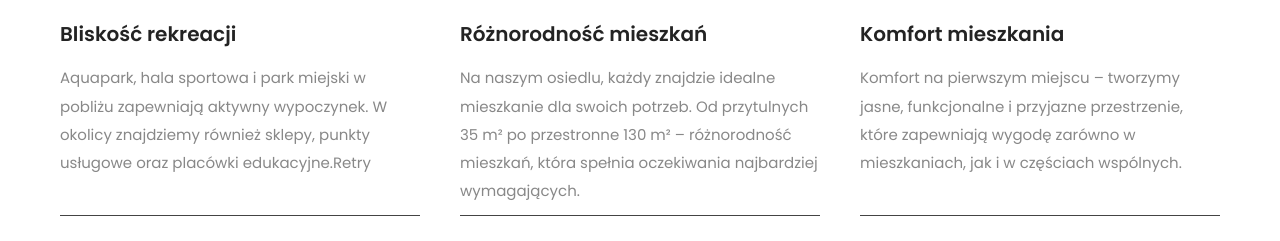
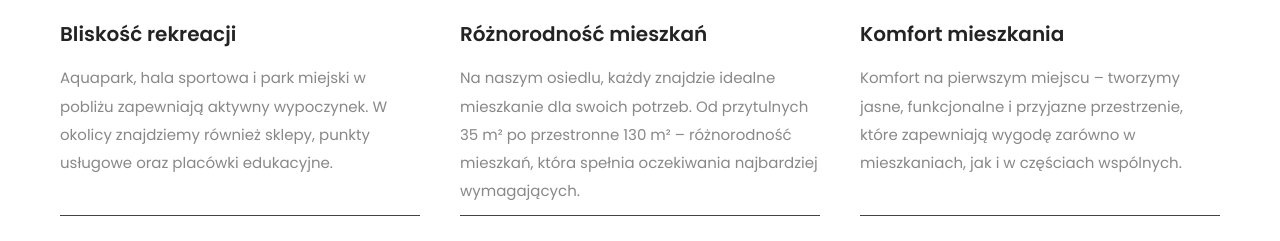
Before and after one commit to skowrxn/osiedle-olimpijczykow-website, a Next.js app: page /o-inwestycji in a window 1280 px wide. Shown: the part 711-952 px from the top of the page. Built offline with nearby package versions, Linux system fonts and the light colour scheme; a web font is replaced by a local one.

Commit message:
fix typo

```diff
--- a/app/o-inwestycji/page.js
+++ b/app/o-inwestycji/page.js
@@ -80,7 +80,7 @@ export default function OInwestycji() {
                                     >
                                         <BoxWithIcon
                                             title="Bliskość rekreacji"
-                                            description="Aquapark, hala sportowa i park miejski w pobliżu zapewniają aktywny wypoczynek. W okolicy znajdziemy również sklepy, punkty usługowe oraz placówki edukacyjne.Retry"
+                                            description="Aquapark, hala sportowa i park miejski w pobliżu zapewniają aktywny wypoczynek. W okolicy znajdziemy również sklepy, punkty usługowe oraz placówki edukacyjne."
                                         >
                                             <img
                                                 src="/img/park.jpg"
```
